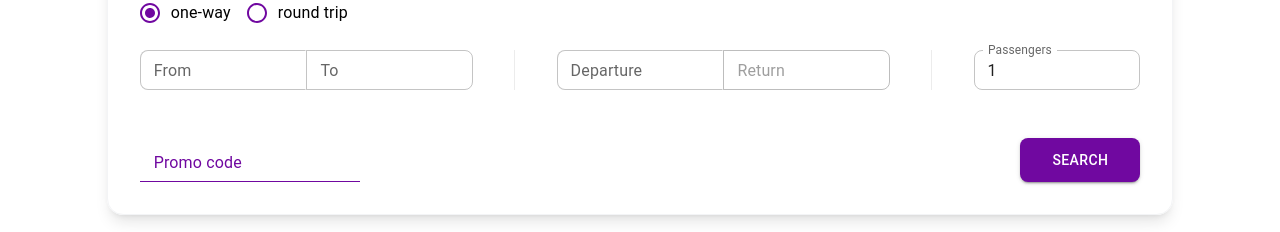
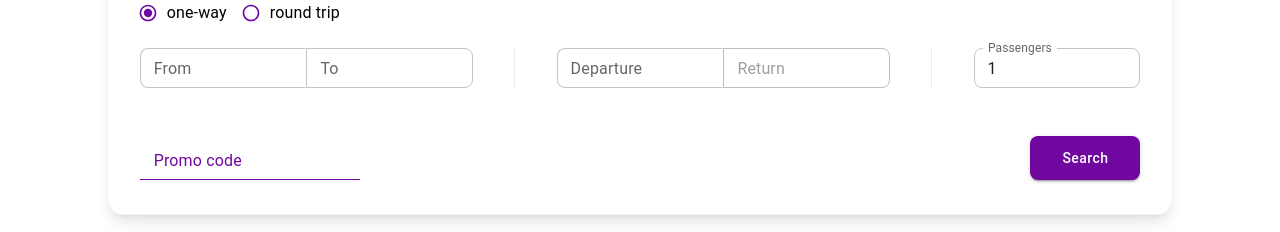
Before and after one commit to alxlvgit/flair-rebuild, a React (Vite) app: page / in a window 1280 px wide. Shown: the part 600-832 px from the top of the page. Built offline with nearby package versions, Linux system fonts and the light colour scheme.

Commit message:
minor style adjustments

```diff
--- a/src/App.tsx
+++ b/src/App.tsx
@@ -10,7 +10,7 @@ function App() {
     <>
       <MainMenu />
       <MobileNavbar />
-      <main className="lg:mt-12 mt-24 h-full sm:w-5/6 w-11/12 max-w-screen-2xl mx-auto">
+      <main className="lg:mt-12 mt-24 h-full sm:w-5/6 w-11/12 max-w-screen-xl mx-auto">
         <PromoTile />
         <SearchFlightsForm />
         <BestDealsContainer />
--- a/src/components/BestDealsContainer.tsx
+++ b/src/components/BestDealsContainer.tsx
@@ -57,7 +57,7 @@ export const BestDealsContainer = () => {
           borderRadius: "0.5rem",
           background: "#7008a0",
           color: "white",
-          fontWeight: "bold",
+          textTransform: "none",
           "&:hover": {
             background: "#212529",
           },
--- a/src/components/SearchFlightsForm.tsx
+++ b/src/components/SearchFlightsForm.tsx
@@ -88,13 +88,13 @@ export const SearchFlightsForm = () => {
           value={radioValue}
         >
           <FormControlLabel
-            control={<Radio />}
+            control={<Radio size="small" />}
             label="one-way"
             value="one-way"
           />
           <FormControlLabel
             value="round-trip"
-            control={<Radio />}
+            control={<Radio size="small" />}
             label="round trip"
           />
         </RadioGroup>
@@ -273,6 +273,7 @@ export const SearchFlightsForm = () => {
             borderRadius: "0.5rem",
             background: "#7008a0",
             color: "white",
+            textTransform: "none",
             "&:hover": {
               background: "#212529",
             },
```
